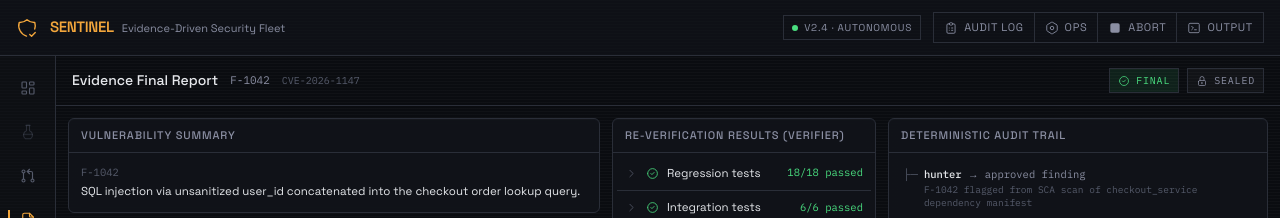
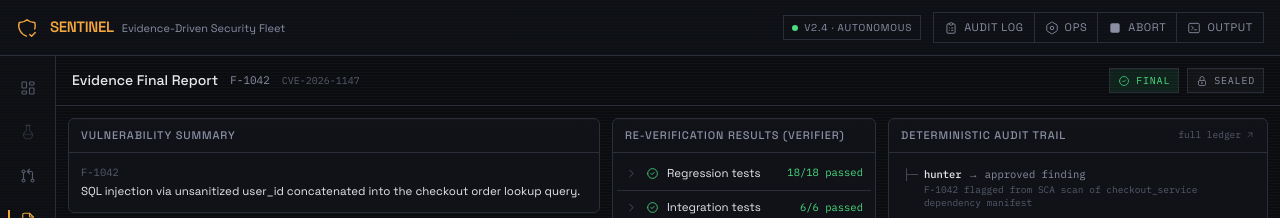
Before and after one commit to rakeshselvaraj0108/SENTINEL, a Next.js app: page /evidence in a window 1280 px wide. Shown: the top 218 px of the page. Built offline with nearby package versions, Linux system fonts and the light colour scheme.

Commit message:
feat: link Evidence Final Report audit trail to full ledger

```diff
--- a/src/components/evidence-report/column3/AuditTrailPanel.tsx
+++ b/src/components/evidence-report/column3/AuditTrailPanel.tsx
@@ -1,4 +1,6 @@
 import clsx from "clsx";
+import Link from "next/link";
+import { IconArrowUpRight } from "@tabler/icons-react";
 import { Panel } from "../../command-center/Panel";
 import { auditTrail } from "@/lib/evidence-data";
 import { formatTimestampUtc } from "@/lib/format";
@@ -10,7 +12,19 @@ interface AuditTrailPanelProps {
 
 export function AuditTrailPanel({ selectedTarget, onSelect }: AuditTrailPanelProps) {
   return (
-    <Panel title="Deterministic Audit Trail" bodyClassName="flex flex-col gap-0.5 p-2">
+    <Panel
+      title="Deterministic Audit Trail"
+      headerRight={
+        <Link
+          href="/audit-ledger"
+          className="flex items-center gap-1 font-data text-[9.5px] text-text-dim transition-colors hover:text-amber"
+        >
+          full ledger
+          <IconArrowUpRight size={10} strokeWidth={1.5} />
+        </Link>
+      }
+      bodyClassName="flex flex-col gap-0.5 p-2"
+    >
       {auditTrail.map((node, i) => {
         const isLast = i === auditTrail.length - 1;
         const isSelected = selectedTarget === node.highlightTarget;
```
